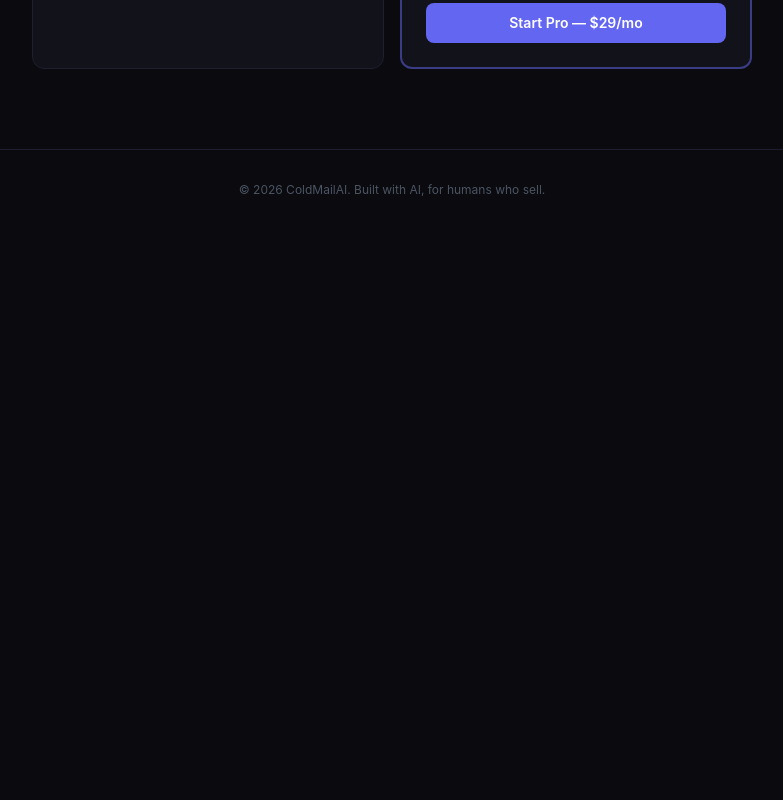
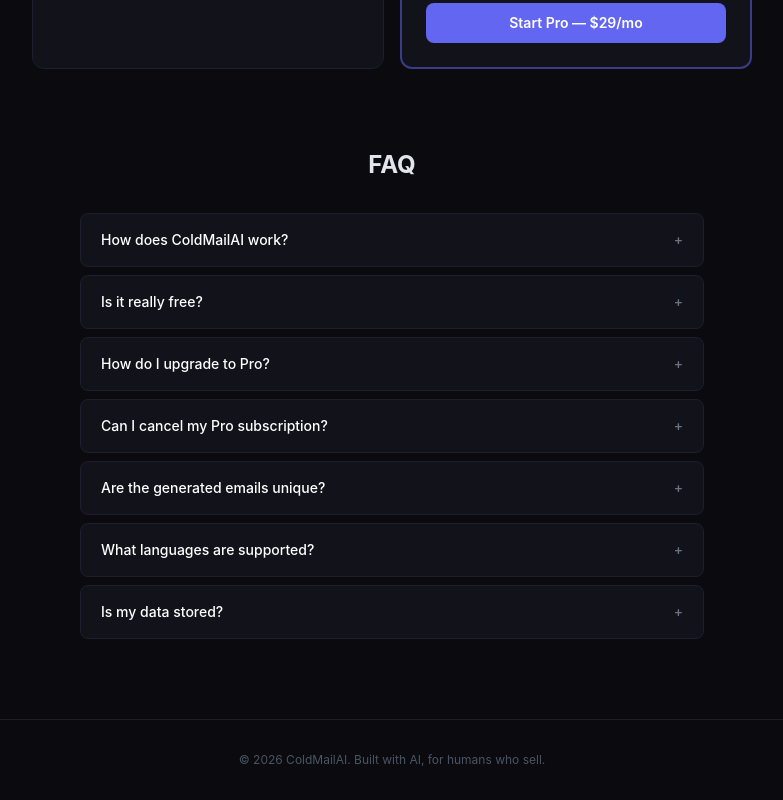
Before and after one commit to munjebag4-oss/coldmail-ai, a Next.js app: page / in a window 1280 px wide. Shown: the part 1490-2290 px from the top of the page, without its empty margins (248-1031 px from the left). Before the commit the page ends 1720 px from the top, so only its background shows below. Built offline with nearby package versions, Linux system fonts and the light colour scheme; no server answers.

Commit message:
Update page.js

```diff
--- a/app/page.js
+++ b/app/page.js
@@ -299,6 +299,70 @@
   );
 }
 
+
+
+/* ───────── FAQ SECTION ───────── */
+function FAQ() {
+  const [open, setOpen] = useState(null);
+  const faqs = [
+    {
+      q: "How does ColdMailAI work?",
+      a: "Enter the prospect's company name, their role, and what you're offering. Choose a tone, click Generate, and get a personalized cold email in seconds. The AI analyzes the context and crafts a compelling message tailored to your prospect."
+    },
+    {
+      q: "Is it really free?",
+      a: "Yes! You get 3 free email generations per day with no signup required. If you need unlimited emails, upgrade to Pro for \$29/month."
+    },
+    {
+      q: "How do I upgrade to Pro?",
+      a: "Click any 'Upgrade to Pro' button on the site. You'll be redirected to PayPal to set up a \$29/month subscription. Once confirmed, you'll get unlimited access."
+    },
+    {
+      q: "Can I cancel my Pro subscription?",
+      a: "Yes, anytime. Log into PayPal, go to Settings > Payments > Manage Automatic Payments, and cancel ColdMailAI. No questions asked."
+    },
+    {
+      q: "Are the generated emails unique?",
+      a: "Every email is generated fresh by AI based on your specific inputs. No two emails are the same, even with identical inputs."
+    },
+    {
+      q: "What languages are supported?",
+      a: "ColdMailAI works best in English but can generate emails in most major languages. Just write your offering in your preferred language."
+    },
+    {
+      q: "Is my data stored?",
+      a: "No. We don't store your inputs or generated emails. Everything is processed in real-time and discarded after generation."
+    },
+  ];
+
+  return (
+    <section className="max-w-2xl mx-auto px-6 pb-20">
+      <h2 className="text-2xl font-bold text-center mb-8">FAQ</h2>
+      <div className="space-y-2">
+        {faqs.map((faq, i) => (
+          <div
+            key={i}
+            className="bg-[#12121a] border border-[#1e1e2e] rounded-lg overflow-hidden"
+          >
+            <button
+              onClick={() => setOpen(open === i ? null : i)}
+              className="w-full flex items-center justify-between px-5 py-4 text-left text-sm font-medium text-white hover:text-indigo-300 transition-colors"
+            >
+              {faq.q}
+              <span className="text-gray-500 ml-2">{open === i ? "−" : "+"}</span>
+            </button>
+            {open === i && (
+              <div className="px-5 pb-4 text-sm text-gray-400 leading-relaxed fade-in">
+                {faq.a}
+              </div>
+            )}
+          </div>
+        ))}
+      </div>
+    </section>
+  );
+}
+
 /* ───────── FOOTER ───────── */
 function Footer() {
   return (
@@ -333,6 +397,7 @@
       <Landing onTryNow={scrollToGenerator} />
       <Generator />
       <Pricing />
+      <FAQ />
       <Footer />
     </main>
   );
```
